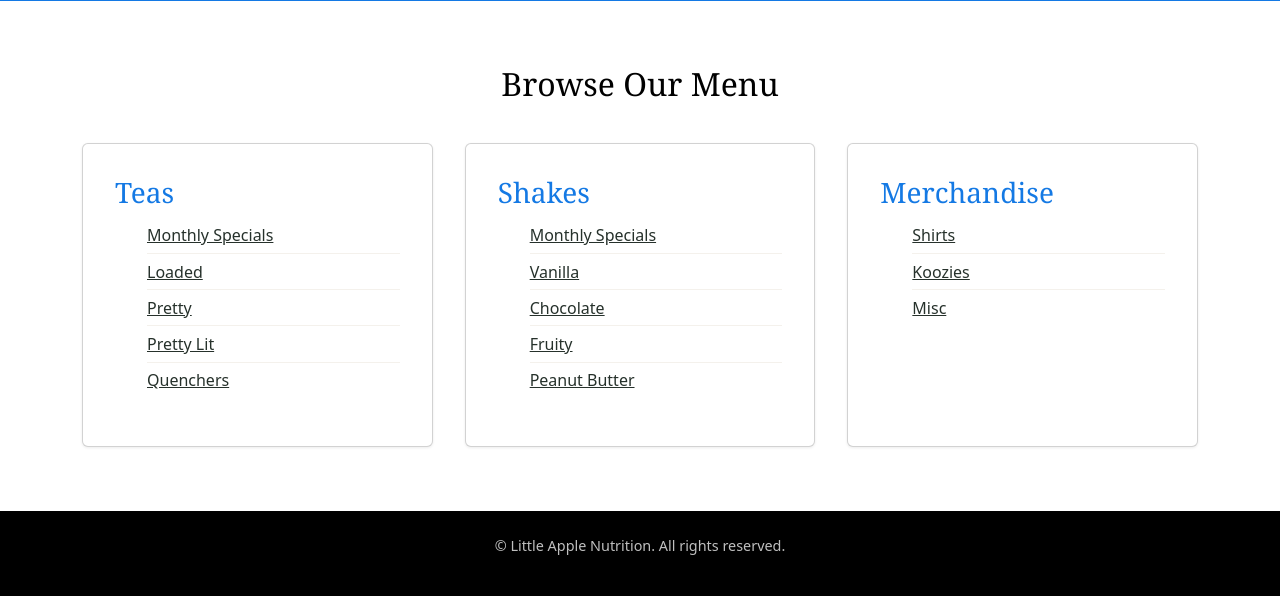
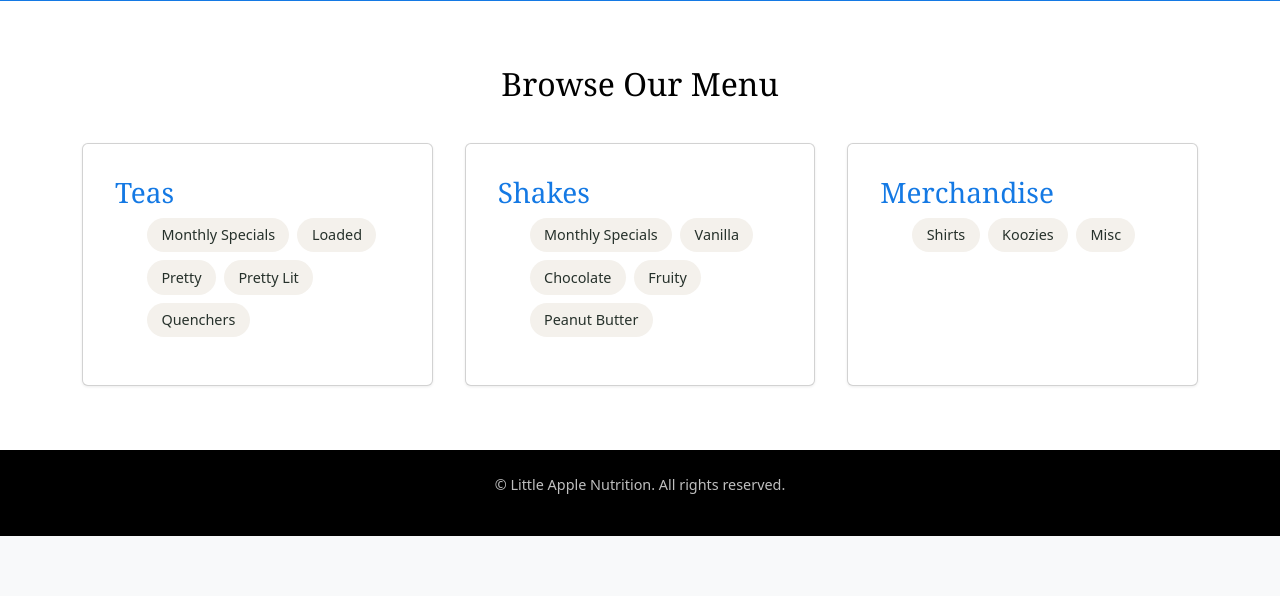
Before and after one commit to amusinski/test-engineering-portfolio, a Django app: page / in a window 1280 px wide. Shown: the part 608-1204 px from the top of the page. After the commit the page ends 1144 px from the top, so only its background shows below. Run offline with Django 5.2, Linux system fonts and the light colour scheme.

Commit message:
Adjusted hyperlinks in the main prodcut cards to bubble links with a hover color change.

```diff
--- a/project2_webstore/storefront/static/storefront/css/style.css
+++ b/project2_webstore/storefront/static/storefront/css/style.css
@@ -171,23 +171,25 @@ a {
 
 .card-links {
     list-style: none;
-}
-
-.card-links li {
-    padding: 0.35rem 0;
-    border-bottom: 1px solid var(--color-bg-alt);
-}
-
-.card-links li:last-child {
-    border-bottom: none;
+    display: flex;
+    flex-wrap: wrap;
+    gap: 0.5rem;
 }
 
 .card-links a {
+    display: inline-block;
+    padding: 0.4rem 0.9rem;
+    border-radius: 999px;
+    background: var(--color-bg-alt);
     color: var(--color-text);
+    font-size: 0.9rem;
+    text-decoration: none;
+    transition: background 0.2s ease, color 0.2s ease;
 }
 
 .card-links a:hover {
-    color: var(--color-primary);
+    background: var(--color-primary);
+    color: var(--color-bg);
 }
 
 /* ---------- Contact ---------- */
```
